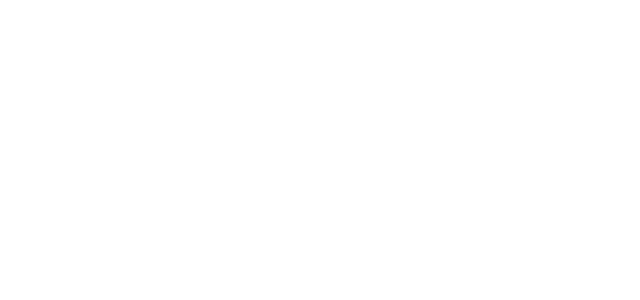
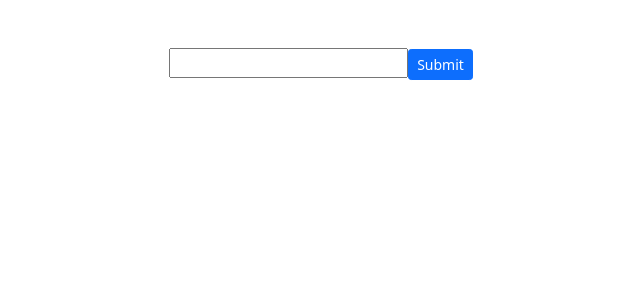
Before and after one commit to khashayaryaghma/todolist, a React (Create React App) app in the folder client/: page / in a window 1280 px wide. Shown: the top 300 px of the page, without its empty margins (319-959 px from the left). Built offline with nearby package versions, Linux system fonts and the light colour scheme.

Commit message:
Update App.js

```diff
--- a/client/src/App.js
+++ b/client/src/App.js
@@ -1,5 +1,6 @@
 import ActionButton from "./components/button";
-import TextInput from "./components/textInput";
+
+import Form from "./components/form";
 
 function App() {
   return (
@@ -7,6 +8,7 @@ function App() {
           {/* <ActionButton value="Edit" color="warning" size="sm" />
           <ActionButton value="Delete" color="danger" size="sm" /> */}
           {/* <TextInput/> */}
+          <Form/>
       </div>
   );
 }
```
